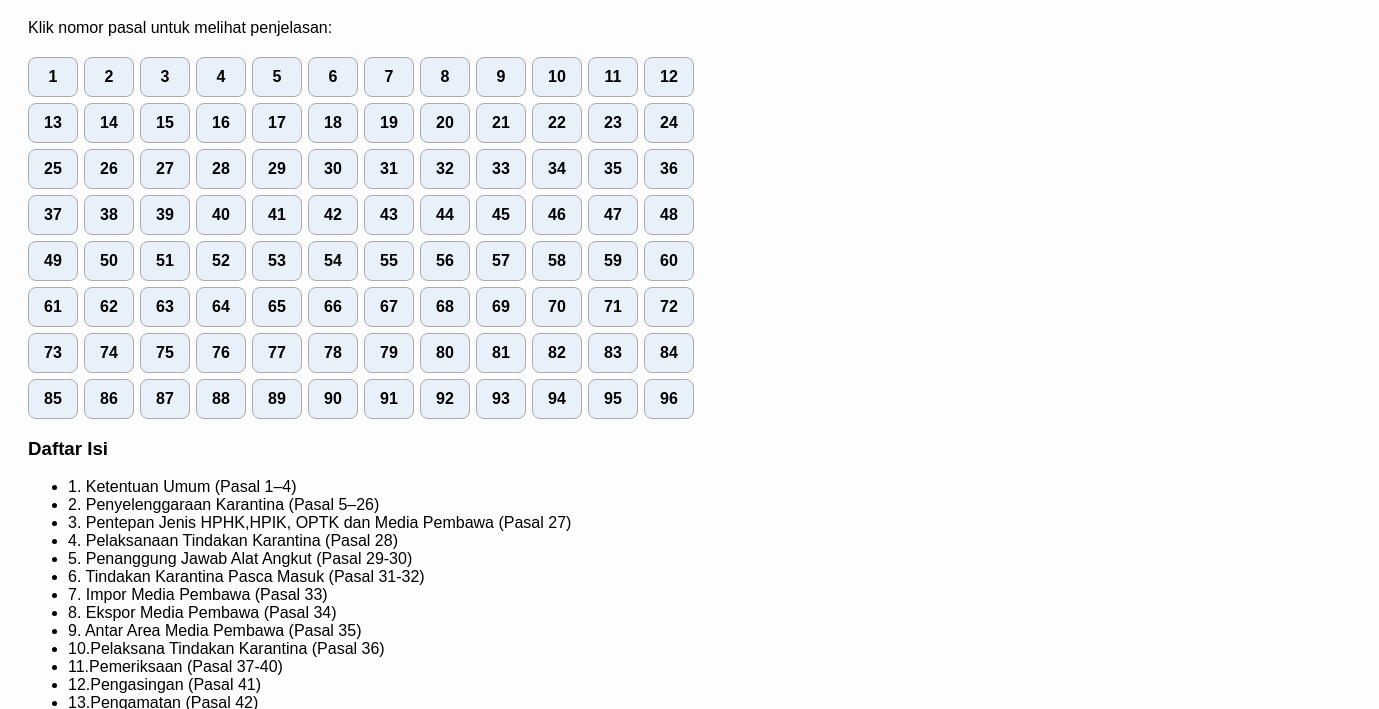
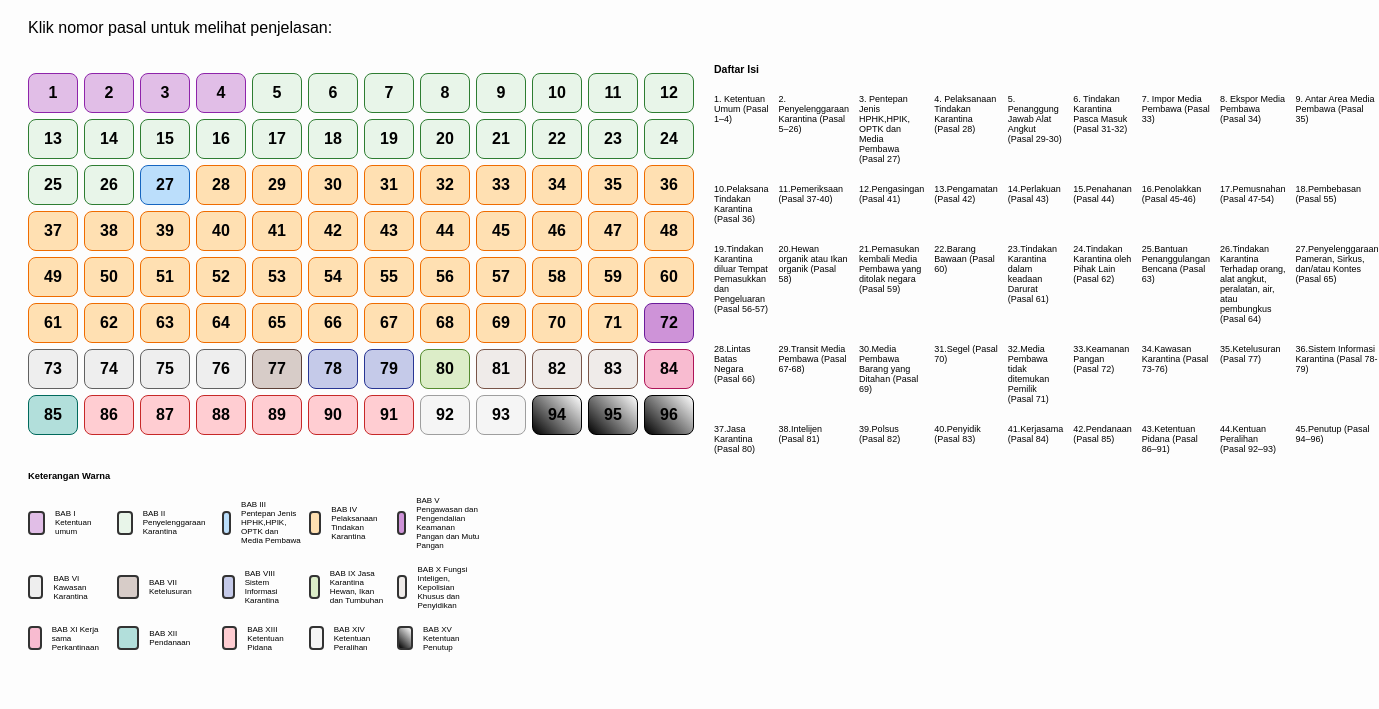
Before and after one commit to bkhitkaltarapelayanan-dev/uu21-2019-interaktif1, a plain HTML site: page index.html in a window 1280 px wide. Shown: the part 89-798 px from the top of the page, 1379 px wide, since content can reach past the window. Drawn offline with Linux system fonts and the light colour scheme.

Commit message:
Update style.css

```diff
--- a/style.css
+++ b/style.css
@@ -16,7 +16,6 @@ h1 {
 }
 
 .box {
-  background: #e8f1f9;
   border: 1px solid #aaa;
   text-align: center;
   padding: 10px;
@@ -24,6 +23,76 @@ h1 {
   border-radius: 8px;
   transition: 0.2s;
   font-weight: bold;
+}
+
+.box.uungu { background: #e1bee7; border-color: #8e24aa; }
+.box.hijau { background: #e8f5e9; border-color: #2e7d32; }
+.box.birumuda { background: #bbdefb; border-color: #1565c0; }
+.box.orange { background: #ffe0b2; border-color: #ef6c00; }
+.box.ungujanda { background: #ce93d8; border-color: #6a1b9a; }
+.box.abugray { background: #eeeeee; border-color: #616161; }
+.box.coklat { background: #d7ccc8; border-color: #5d4037; }
+.box.birudongker { background: #c5cae9; border-color: #283593;}
+.box.hijaumuda { background: #dcedc8; border-color: #558b2f; }
+.box.coklatmuda { background: #efebe9; border-color: #795548; }
+.box.pink { background: #f8bbd0; border-color: #ad1457; }
+.box.tosca { background: #b2dfdb; border-color: #00695c; }
+.box.merah { background: #ffcdd2; border-color: #c62828; }
+.box.abumuda { background: #f5f5f5; border-color: #9e9e9e; }
+.box.hitamputih { background: linear-gradient(45deg, #000, #fff); border-color: #000; }
+
+
+#legend {
+  font-size: 8px;
+  max-width: 250px;
+}
+#legend ul {
+  list-style: none;
+  padding: 0;
+  margin: 0;
+  display: grid;
+  grid-template-columns: repeat(5, 1fr); /* bagi 2 kolom */
+  gap: 5px 8px;                 /* jarak antar item */
+}
+
+#legend li {
+  margin: 5px 0;
+  display: flex;
+  align-items: center;
+}
+
+#legend .box {
+  width: 20px;
+  height: 20px;
+  margin-right: 10px;
+  padding: 0;
+  border-radius: 4px;
+  border: 2px solid #333;
+  cursor: default;
+}
+
+#container {
+  display: flex;
+  gap: 20px;
+  align-items: flex-start;
+}
+
+#toc {
+  width: 350px;
+  font-size: 9px;
+}
+
+#toc ul {
+  list-style: none;
+  padding: 0;
+  margin: 0;
+  display: grid;
+  grid-template-columns: repeat(9, 1fr); /* bagi 7 kolom */
+  gap: 4px 10px; /* jarak antar item */
+}
+
+#toc li {
+  margin: 8px 0;
 }
 
 .box:hover {
```
